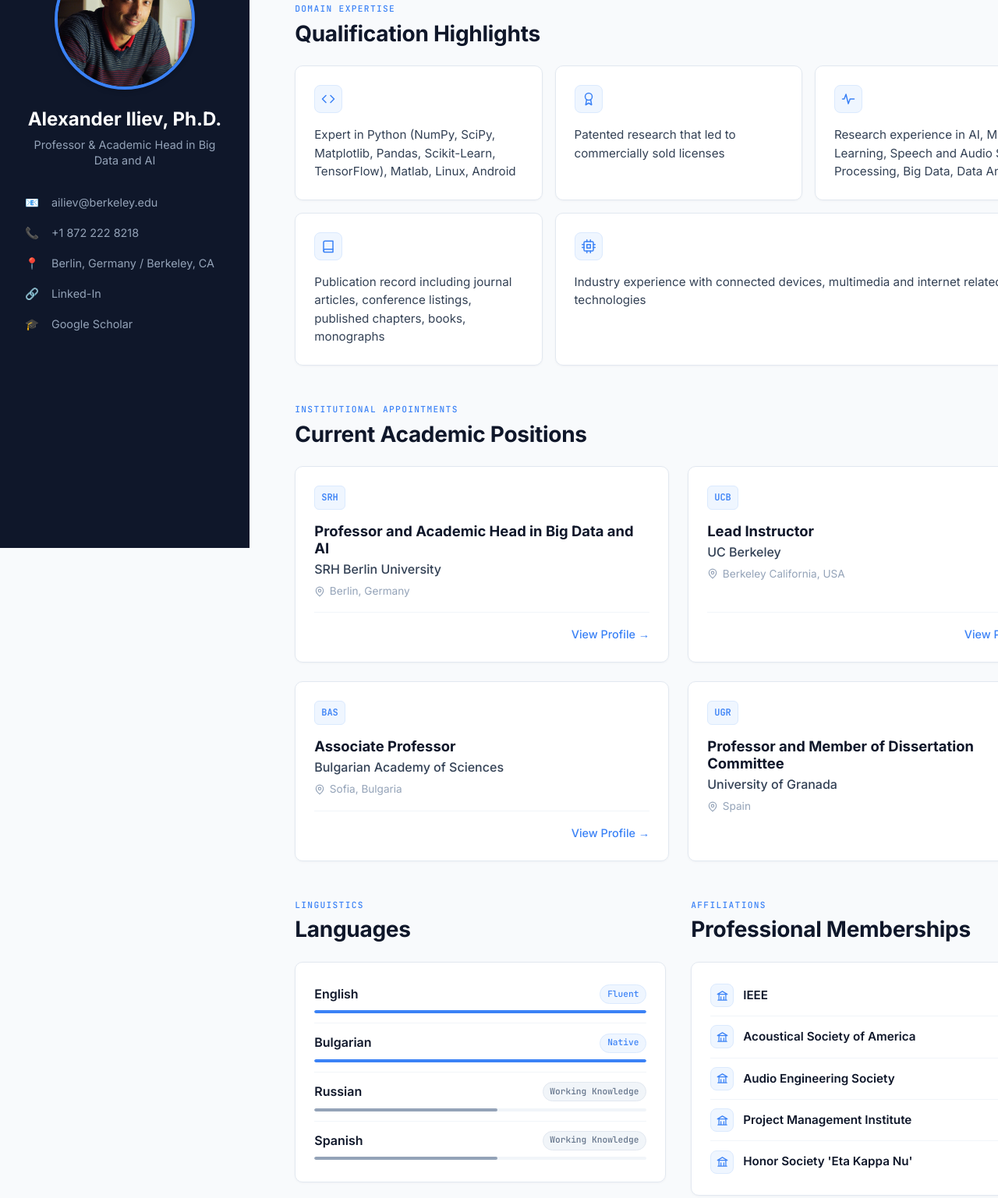
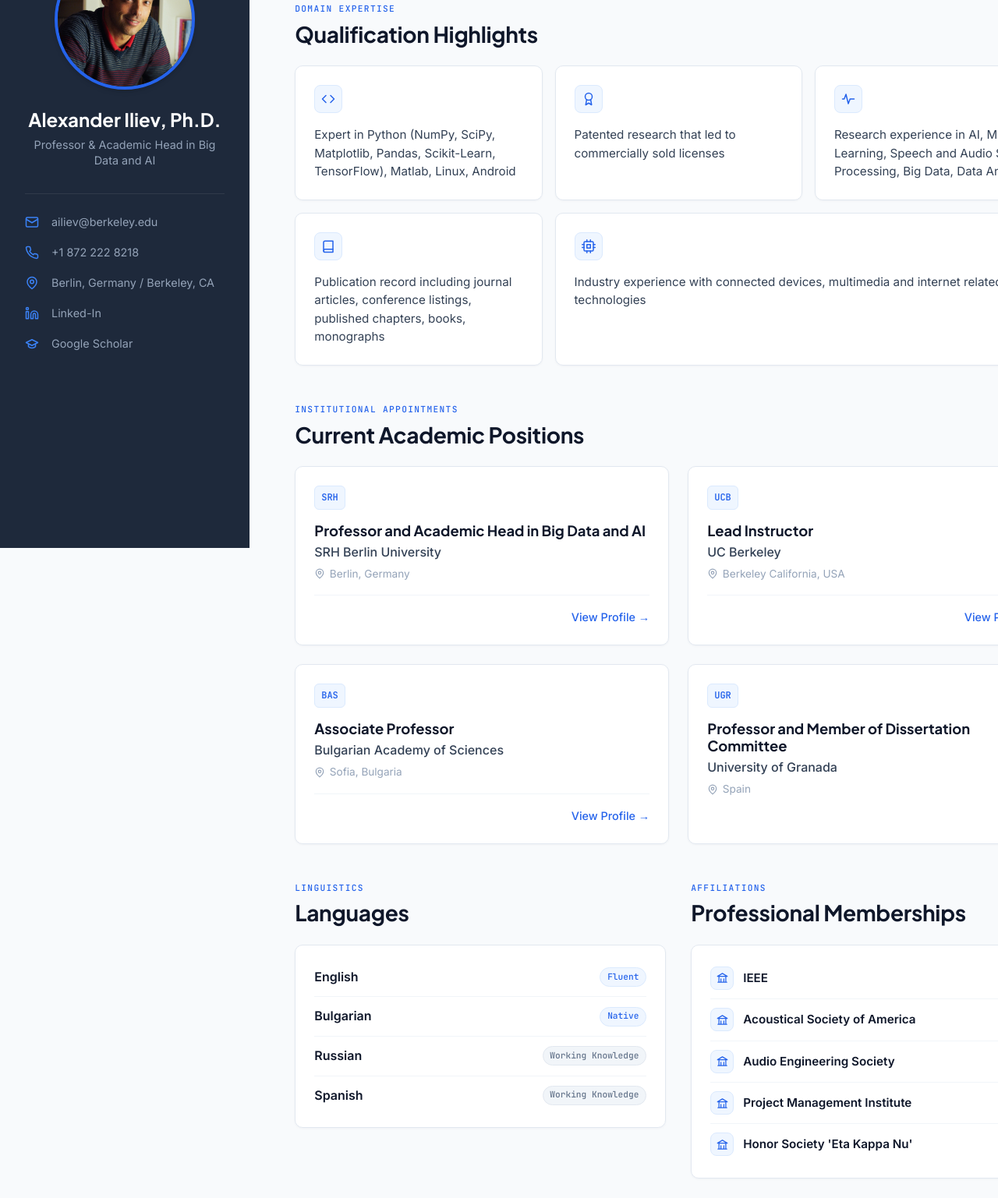
Before and after one commit to smiletodaywithme/ailiev, a plain HTML site: page index.html in a window 1280 px wide. Shown: the part 97-1634 px from the top of the page at 78% size. Drawn offline with Linux system fonts and the light colour scheme.

Commit message:
Apply design system colors and fonts, refine About tab
- Primary #2563EB, tertiary #0284C7, neutral #64748B, sidebar #1E293B
- Plus Jakarta Sans for headings, JetBrains Mono for labels
- Remove language level bars
- Replace sidebar contact emoji with outline icons

Co-Authored-By: Claude Opus 5.5 <noreply@anthropic.com>

```diff
--- a/index.html
+++ b/index.html
@@ -6,7 +6,7 @@
     <meta name="viewport" content="width=device-width, initial-scale=1.0" />
     <title>Dr. Alexander Iliev</title>
     <link rel="stylesheet" href="style.css" />
-    <link href="https://fonts.googleapis.com/css2?family=Inter:wght@400;500;600;700&family=JetBrains+Mono:wght@500;600&display=swap" rel="stylesheet" />
+    <link href="https://fonts.googleapis.com/css2?family=Inter:wght@400;500;600;700&family=Plus+Jakarta+Sans:wght@600;700;800&family=JetBrains+Mono:wght@500;600&display=swap" rel="stylesheet" />
 </head>
 
 <body>
@@ -20,24 +20,24 @@
 
             <div class="contact-info">
                 <div class="contact-item">
-                    <span>📧</span>
+                    <svg class="contact-icon" viewBox="0 0 24 24"><rect x="2" y="4" width="20" height="16" rx="2" /><path d="m22 7-10 6L2 7" /></svg>
                     <a href="mailto:ailiev@berkeley.edu">ailiev@berkeley.edu</a>
                 </div>
                 <div class="contact-item">
-                    <span>📞</span>
+                    <svg class="contact-icon" viewBox="0 0 24 24"><path d="M22 16.9v3a2 2 0 0 1-2.2 2 19.8 19.8 0 0 1-8.6-3.1 19.5 19.5 0 0 1-6-6A19.8 19.8 0 0 1 2.1 4.2 2 2 0 0 1 4.1 2h3a2 2 0 0 1 2 1.7c.1.9.4 1.8.7 2.7a2 2 0 0 1-.5 2.1L8 9.8a16 16 0 0 0 6 6l1.3-1.3a2 2 0 0 1 2.1-.4c.9.3 1.8.6 2.7.7a2 2 0 0 1 1.7 2z" /></svg>
                     <a href="tel:+1 872 222 8218">+1 872 222 8218</a>
                 </div>
                 <div class="contact-item">
-                    <span>📍</span>
+                    <svg class="contact-icon" viewBox="0 0 24 24"><path d="M20 10c0 6-8 12-8 12s-8-6-8-12a8 8 0 0 1 16 0z" /><circle cx="12" cy="10" r="3" /></svg>
                     <span>Berlin, Germany / Berkeley, CA</span>
                 </div>
                 <div class="contact-item">
-                    <span>🔗</span>
+                    <svg class="contact-icon" viewBox="0 0 24 24"><path d="M16 8a6 6 0 0 1 6 6v7h-4v-7a2 2 0 0 0-4 0v7h-4v-7a6 6 0 0 1 6-6z" /><rect x="2" y="9" width="4" height="12" /><circle cx="4" cy="4" r="2" /></svg>
                     <a href="https://www.linkedin.com/in/ailiev/" target="_blank"
                         rel="noopener noreferrer">Linked-In</a>
                 </div>
                 <div class="contact-item">
-                    <span>🎓</span>
+                    <svg class="contact-icon" viewBox="0 0 24 24"><path d="M22 10 12 5 2 10l10 5 10-5z" /><path d="M6 12v5c3 3 9 3 12 0v-5" /></svg>
                     <a href="https://scholar.google.bg/citations?view_op=list_works&hl=en&hl=en&user=Utj-jAgAAAAJ&pagesize=80"
                         target="_blank" rel="noopener noreferrer">Google Scholar</a>
                 </div>
@@ -139,19 +139,15 @@
                         <div class="panel">
                             <div class="lang-row">
                                 <div class="lang-head"><span class="lang-name">English</span><span class="pill">Fluent</span></div>
-                                <div class="level-bar"><span style="width: 100%"></span></div>
                             </div>
                             <div class="lang-row">
                                 <div class="lang-head"><span class="lang-name">Bulgarian</span><span class="pill">Native</span></div>
-                                <div class="level-bar"><span style="width: 100%"></span></div>
                             </div>
                             <div class="lang-row">
                                 <div class="lang-head"><span class="lang-name">Russian</span><span class="pill pill-muted">Working Knowledge</span></div>
-                                <div class="level-bar level-bar-muted"><span style="width: 55%"></span></div>
                             </div>
                             <div class="lang-row">
                                 <div class="lang-head"><span class="lang-name">Spanish</span><span class="pill pill-muted">Working Knowledge</span></div>
-                                <div class="level-bar level-bar-muted"><span style="width: 55%"></span></div>
                             </div>
                         </div>
                     </div>
--- a/style.css
+++ b/style.css
@@ -1,8 +1,11 @@
 :root {
     /* Colors */
     --color-primary: #0f172a;
-    --color-secondary: #3b82f6;
-    --color-accent: #60a5fa;
+    --color-secondary: #2563eb;
+    --color-tertiary: #0284c7;
+    --color-neutral: #64748b;
+    --color-accent: #3b82f6;
+    --color-sidebar: #1e293b;
     --color-background: #f8fafc;
     --color-text-main: #334155;
     --color-text-light: #94a3b8;
@@ -10,7 +13,7 @@
 
     /* Typography */
     --font-main: 'Inter', system-ui, Avenir, Helvetica, Arial, sans-serif;
-    --font-heading: 'Inter', system-ui, Avenir, Helvetica, Arial, sans-serif;
+    --font-heading: 'Plus Jakarta Sans', 'Inter', system-ui, Avenir, Helvetica, Arial, sans-serif;
     --font-mono: 'JetBrains Mono', ui-monospace, SFMono-Regular, Menlo, monospace;
 
     /* Spacing */
@@ -109,7 +112,7 @@ ol {
 .sidebar {
     width: var(--sidebar-width);
     height: 100vh;
-    background-color: var(--color-primary);
+    background-color: var(--color-sidebar);
     color: var(--color-white);
     padding: var(--spacing-lg);
     display: flex;
@@ -171,6 +174,22 @@ ol {
 
 .contact-item:hover {
     color: var(--color-secondary);
+}
+
+.contact-info {
+    padding-top: var(--spacing-md);
+    border-top: 1px solid rgba(255, 255, 255, 0.08);
+}
+
+.contact-icon {
+    width: 18px;
+    height: 18px;
+    flex-shrink: 0;
+    fill: none;
+    stroke: var(--color-accent);
+    stroke-width: 2;
+    stroke-linecap: round;
+    stroke-linejoin: round;
 }
 
 /* Tabs (from Tabs.module.css) */
@@ -726,7 +745,6 @@ ol {
     justify-content: space-between;
     align-items: center;
     gap: var(--spacing-xs);
-    margin-bottom: 0.5rem;
 }
 
 .lang-name,
@@ -748,27 +766,9 @@ ol {
 }
 
 .pill-muted {
-    color: #64748b;
+    color: var(--color-neutral);
     background: #f1f5f9;
     border-color: #e2e8f0;
-}
-
-.level-bar {
-    height: 4px;
-    border-radius: 999px;
-    background: #f1f5f9;
-    overflow: hidden;
-}
-
-.level-bar span {
-    display: block;
-    height: 100%;
-    border-radius: inherit;
-    background: var(--color-secondary);
-}
-
-.level-bar-muted span {
-    background: #94a3b8;
 }
 
 .member-row {
@@ -849,7 +849,7 @@ ol {
 }
 
 .featured-cta:hover {
-    background: #2563eb;
+    background: #1d4ed8;
 }
 
 .featured-news {
```
